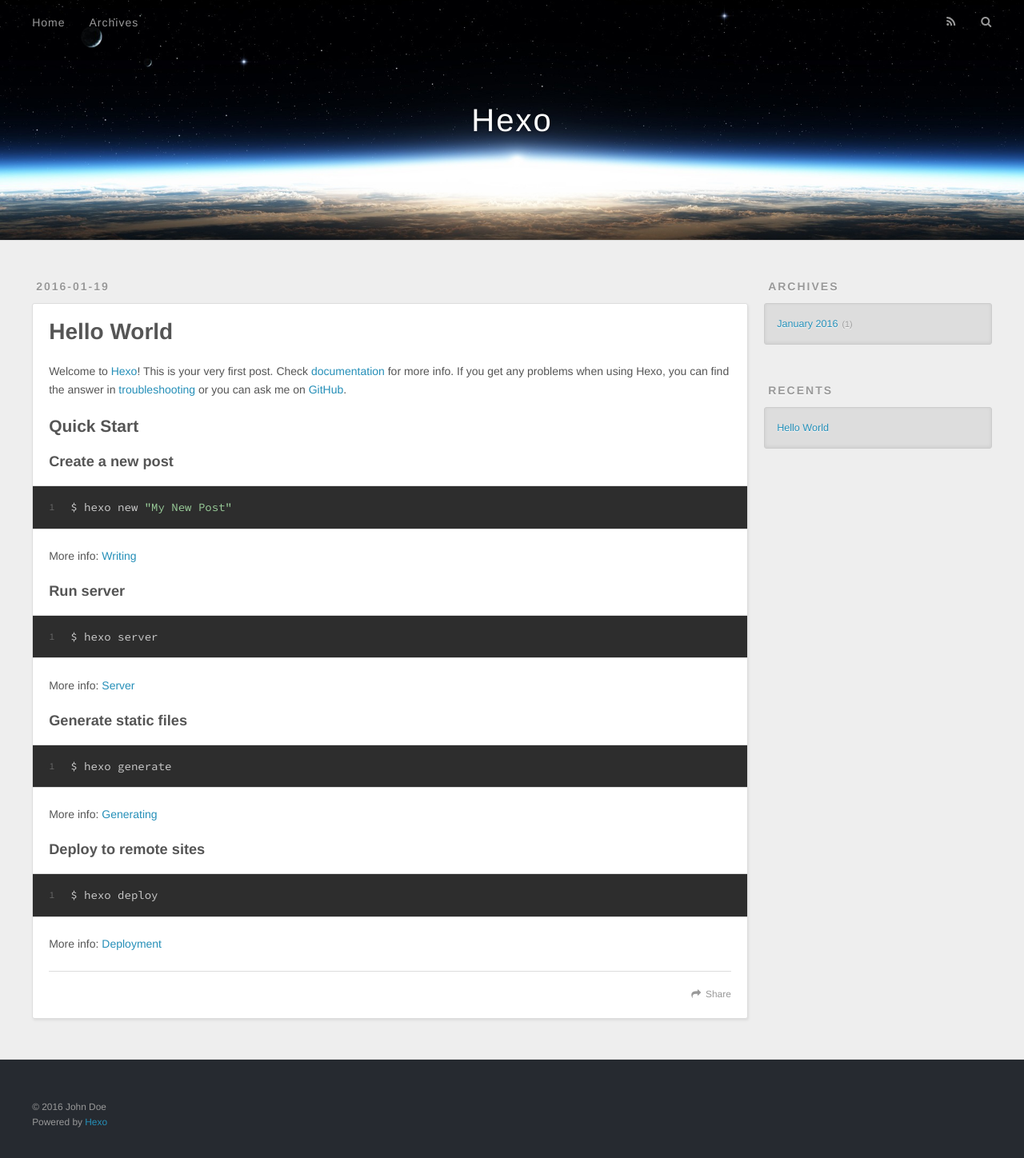
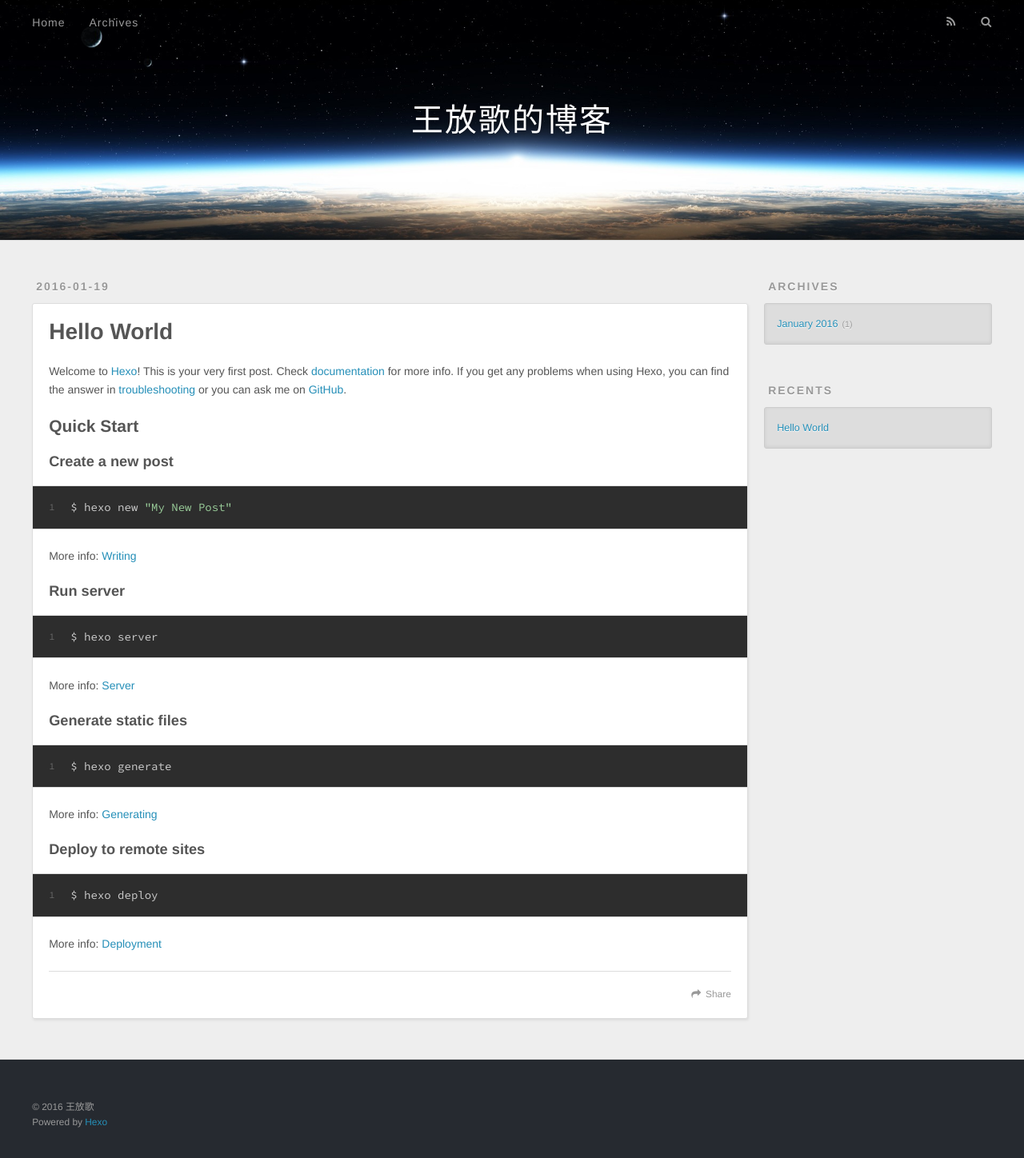
Before and after one commit to fanggewang/fanggewang.github.io, a plain HTML site: page index.html in a window 1280 px wide. Shown: the whole page at 80% size. Drawn offline with nearby package versions, Linux system fonts and the light colour scheme.

Commit message:
Site updated: 2016-01-20 09:48:24

```diff
--- a/index.html
+++ b/index.html
@@ -3,19 +3,19 @@
 <head>
   <meta charset="utf-8">
 
-  <title>Hexo</title>
+  <title>王放歌的博客</title>
   <meta name="viewport" content="width=device-width, initial-scale=1, maximum-scale=1">
   <meta name="description">
 <meta property="og:type" content="website">
-<meta property="og:title" content="Hexo">
+<meta property="og:title" content="王放歌的博客">
 <meta property="og:url" content="http://yoursite.com/index.html">
-<meta property="og:site_name" content="Hexo">
+<meta property="og:site_name" content="王放歌的博客">
 <meta property="og:description">
 <meta name="twitter:card" content="summary">
-<meta name="twitter:title" content="Hexo">
+<meta name="twitter:title" content="王放歌的博客">
 <meta name="twitter:description">
 
-    <link rel="alternative" href="/atom.xml" title="Hexo" type="application/atom+xml">
+    <link rel="alternative" href="/atom.xml" title="王放歌的博客" type="application/atom+xml">
 
 
     <link rel="icon" href="/favicon.png">
@@ -33,7 +33,7 @@
   <div id="header-outer" class="outer">
     <div id="header-title" class="inner">
       <h1 id="logo-wrap">
-        <a href="/" id="logo">Hexo</a>
+        <a href="/" id="logo">王放歌的博客</a>
       </h1>
 
     </div>
@@ -96,7 +96,7 @@
 
     </div>
     <footer class="article-footer">
-      <a data-url="http://yoursite.com/2016/01/19/hello-world/" data-id="cijlimmn800006os65ure47jk" class="article-share-link">Share</a>
+      <a data-url="http://yoursite.com/2016/01/19/hello-world/" data-id="cijm67cqr0000nrs68bjl9hoo" class="article-share-link">Share</a>
 
 
     </footer>
@@ -148,7 +148,7 @@
 
   <div class="outer">
     <div id="footer-info" class="inner">
-      &copy; 2016 John Doe<br>
+      &copy; 2016 王放歌<br>
       Powered by <a href="http://hexo.io/" target="_blank">Hexo</a>
     </div>
   </div>
```
Also changed, not shown: 2016/01/19/hello-world/index.html (+6 -6 lines), archives/2016/01/index.html (+7 -7 lines), archives/2016/index.html (+7 -7 lines), archives/index.html (+7 -7 lines).
